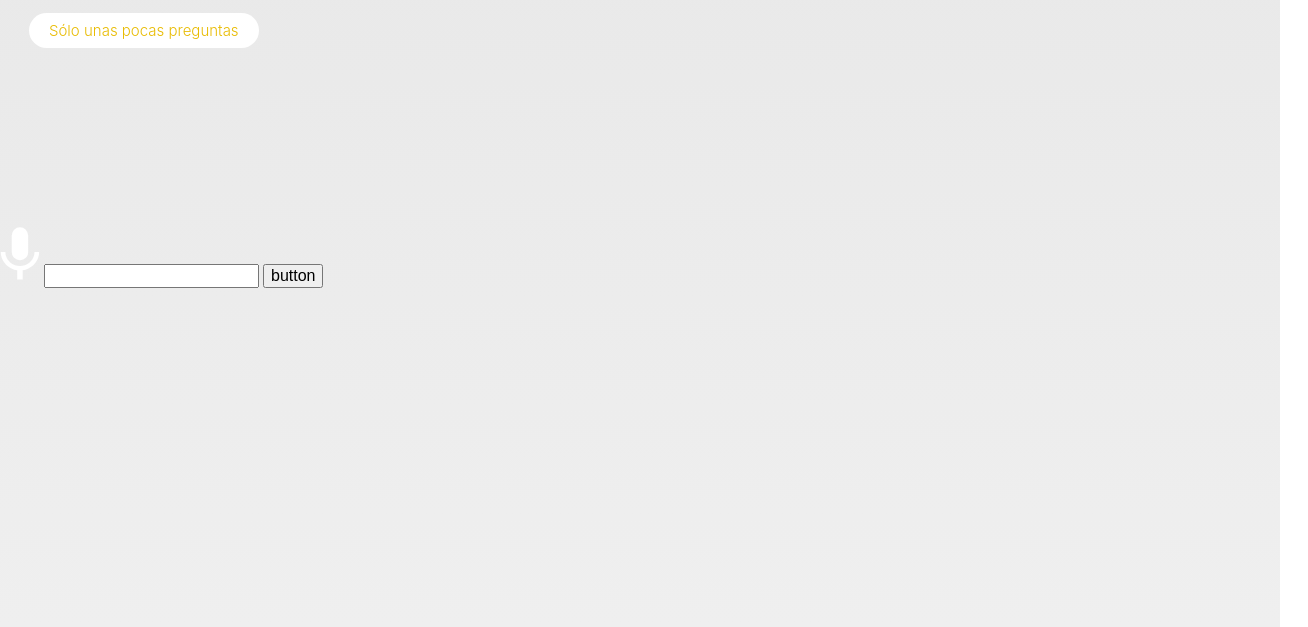
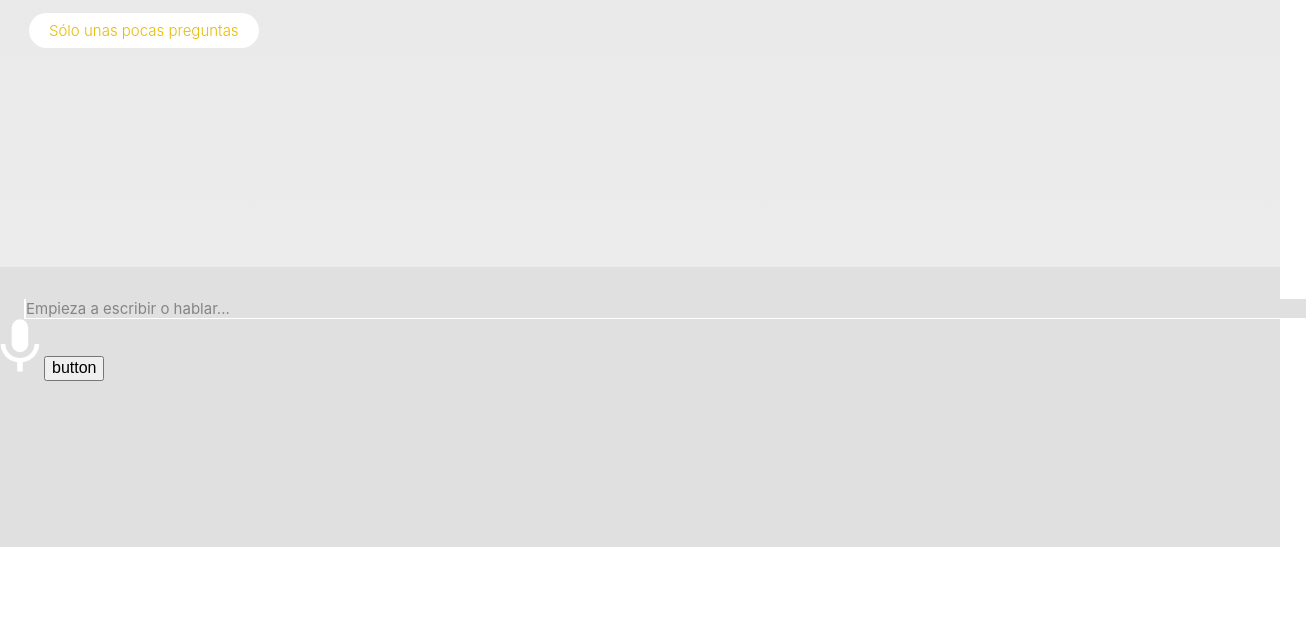
Before and after one commit to misan7/heyra-rwd, a plain HTML site: page index.html in a window 1280 px wide. Shown: the part 253-880 px from the top of the page, 1308 px wide, since content can reach past the window. After the commit the page ends 800 px from the top, so only its background shows below. Drawn offline with nearby package versions, Linux system fonts and the light colour scheme.

Commit message:
CSS comments

```diff
--- a/css/style.css
+++ b/css/style.css
@@ -4,6 +4,8 @@
     min-height: 100vh;
     flex-direction: column;
 }
+
+/* Header */
 
 header {
     height: 10vh;
@@ -22,8 +24,10 @@ header {
     width: 25px;
 }
 
-section {
-    height: 50vh;
+/* Section Top */
+
+section#top {
+    height: 55vh;
 }
 
 #top .big-question {
@@ -51,3 +55,29 @@ section {
     margin: 29px;
     border-radius: 30px;
 }
+
+/* Section Bottom */
+
+section#bottom {
+    background-color: #e0e0e0;
+    height: 35vh;
+}
+
+#bottom .user-input {
+    margin-top: 32px;
+    margin-left: 24px;
+    border: none;
+    padding: none;
+    width: 100%;
+}
+
+#bottom .user-input::placeholder {
+    font-family: "SF Pro Text";
+    font-weight: 400;
+    font-size: 15px;
+    line-height: 42px;
+    text-align: left;
+    background-color: #e0e0e0;
+    border-width: 0;
+    color: #858583;
+}
--- a/index.html
+++ b/index.html
@@ -20,9 +20,9 @@
             <h1 class="big-question">Hola soy Heyra, ¿Cómo te llamas?</h1>
             <p class="question-cloud">Sólo unas pocas preguntas</p>
         </section>
-        <section>
+        <section id="bottom">
+            <input class="user-input" type="text" placeholder="Empieza a escribir o hablar...">
             <img src="src/ic_micro.svg" alt="micro">
-            <input type="text">
             <button type="button" class="btn btn-large btn-block btn-default">button</button>
 
         </section>
```
